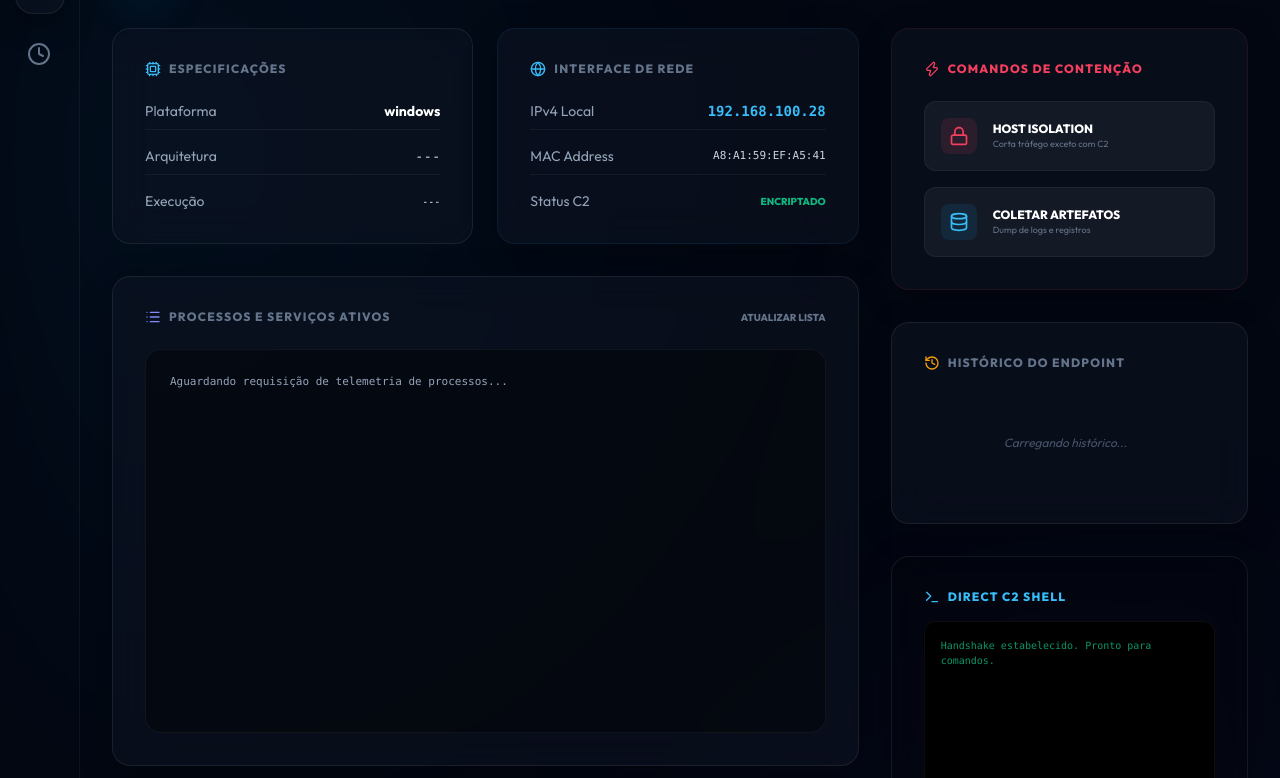
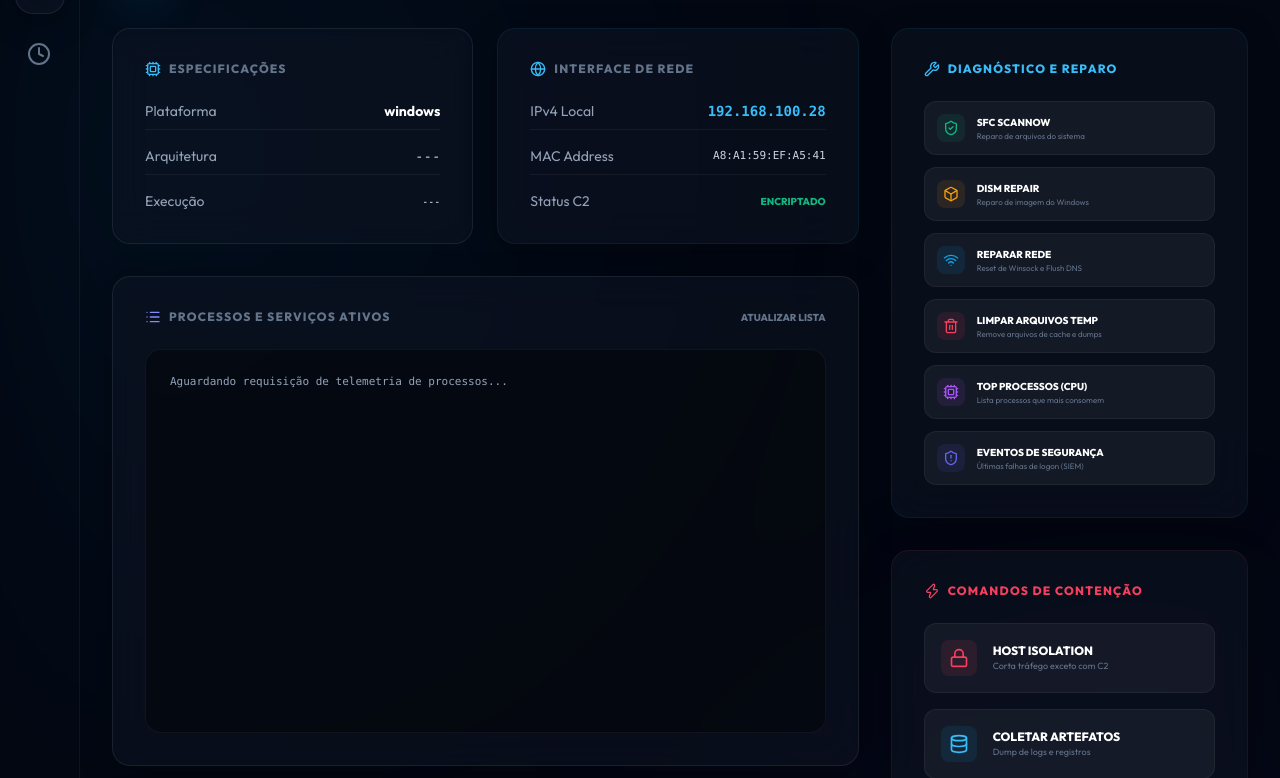
Before and after one commit to BernardoMancia/aegis-endpoint-defense, a Flask app: template server/templates/agent_detail.html in a window 1280 px wide. Shown: the part 156-934 px from the top of the page. Run offline with Flask 3, Linux system fonts and the light colour scheme; the template is opened without the code that fills it: values that come from a table or form of the project are taken from there, others are empty; data comes from the database, SQL or seed files in the repository; some libraries are stand-ins or nearby versions.

Commit message:
feat: optimize legacy SOC commands with PowerShell and add SIEM audit logs

```diff
--- a/server/templates/agent_detail.html
+++ b/server/templates/agent_detail.html
@@ -365,6 +365,57 @@ body {
 
                 <!-- Forensic / Commands Sidebar -->
                 <div class="space-y-8">
+                    <!-- Diagnostics & Repair -->
+                    <div class="hyper-glass p-8 border-sky-500/10">
+                        <h3 class="text-xs font-black text-sky-400 uppercase tracking-widest mb-6 flex items-center gap-2">
+                            <i data-lucide="wrench" class="w-4 h-4"></i> Diagnóstico e Reparo
+                        </h3>
+                        <div class="grid grid-cols-1 gap-3">
+                            <button onclick="runDetailCommand('SFC')" class="w-full p-3 rounded-xl border border-white/5 bg-white/5 hover:bg-emerald-500/10 hover:border-emerald-500/30 transition-all flex items-center gap-3 group text-left">
+                                <div class="p-1.5 rounded-lg bg-emerald-500/10 text-emerald-500 group-hover:scale-110 transition-transform"><i data-lucide="shield-check" class="w-4 h-4"></i></div>
+                                <div>
+                                    <div class="text-[10px] font-black text-white uppercase">SFC Scannow</div>
+                                    <div class="text-[8px] text-slate-500">Reparo de arquivos do sistema</div>
+                                </div>
+                            </button>
+                            <button onclick="runDetailCommand('DISM')" class="w-full p-3 rounded-xl border border-white/5 bg-white/5 hover:bg-amber-500/10 hover:border-amber-500/30 transition-all flex items-center gap-3 group text-left">
+                                <div class="p-1.5 rounded-lg bg-amber-500/10 text-amber-500 group-hover:scale-110 transition-transform"><i data-lucide="box" class="w-4 h-4"></i></div>
+                                <div>
+                                    <div class="text-[10px] font-black text-white uppercase">DISM Repair</div>
+                                    <div class="text-[8px] text-slate-500">Reparo de imagem do Windows</div>
+                                </div>
+                            </button>
+                            <button onclick="runDetailCommand('NET_REPAIR')" class="w-full p-3 rounded-xl border border-white/5 bg-white/5 hover:bg-sky-500/10 hover:border-sky-500/30 transition-all flex items-center gap-3 group text-left">
+                                <div class="p-1.5 rounded-lg bg-sky-500/10 text-sky-500 group-hover:scale-110 transition-transform"><i data-lucide="wifi" class="w-4 h-4"></i></div>
+                                <div>
+                                    <div class="text-[10px] font-black text-white uppercase">Reparar Rede</div>
+                                    <div class="text-[8px] text-slate-500">Reset de Winsock e Flush DNS</div>
+                                </div>
+                            </button>
+                            <button onclick="runDetailCommand('TEMP_CLEAN')" class="w-full p-3 rounded-xl border border-white/5 bg-white/5 hover:bg-rose-500/10 hover:border-rose-500/30 transition-all flex items-center gap-3 group text-left">
+                                <div class="p-1.5 rounded-lg bg-rose-500/10 text-rose-500 group-hover:scale-110 transition-transform"><i data-lucide="trash-2" class="w-4 h-4"></i></div>
+                                <div>
+                                    <div class="text-[10px] font-black text-white uppercase">Limpar Arquivos Temp</div>
+                                    <div class="text-[8px] text-slate-500">Remove arquivos de cache e dumps</div>
+                                </div>
+                            </button>
+                            <button onclick="runDetailCommand('TOP_CPU_PROCS')" class="w-full p-3 rounded-xl border border-white/5 bg-white/5 hover:bg-purple-500/10 hover:border-purple-500/30 transition-all flex items-center gap-3 group text-left">
+                                <div class="p-1.5 rounded-lg bg-purple-500/10 text-purple-500 group-hover:scale-110 transition-transform"><i data-lucide="cpu" class="w-4 h-4"></i></div>
+                                <div>
+                                    <div class="text-[10px] font-black text-white uppercase">Top Processos (CPU)</div>
+                                    <div class="text-[8px] text-slate-500">Lista processos que mais consomem</div>
+                                </div>
+                            </button>
+                            <button onclick="runDetailCommand('AUDIT_LOGS')" class="w-full p-3 rounded-xl border border-white/5 bg-white/5 hover:bg-indigo-500/10 hover:border-indigo-500/30 transition-all flex items-center gap-3 group text-left">
+                                <div class="p-1.5 rounded-lg bg-indigo-500/10 text-indigo-500 group-hover:scale-110 transition-transform"><i data-lucide="shield-alert" class="w-4 h-4"></i></div>
+                                <div>
+                                    <div class="text-[10px] font-black text-white uppercase">Eventos de Segurança</div>
+                                    <div class="text-[8px] text-slate-500">Últimas falhas de logon (SIEM)</div>
+                                </div>
+                            </button>
+                        </div>
+                    </div>
+
                     <!-- Control Panel -->
                     <div class="hyper-glass p-8 border-rose-500/10">
                         <h3 class="text-xs font-black text-rose-500 uppercase tracking-widest mb-6 flex items-center gap-2">
--- a/server/templates/dashboard.html
+++ b/server/templates/dashboard.html
@@ -414,7 +414,8 @@ body {
                              <button onclick="quickCommand('PROCESSLIST')" class="px-2 py-1 rounded bg-white/5 border border-white/5 text-[9px] font-bold text-slate-400 hover:bg-sky-500/20 hover:text-sky-400 transition-all uppercase tracking-tighter">Processes</button>
                              <button onclick="quickCommand('NETSTAT')" class="px-2 py-1 rounded bg-white/5 border border-white/5 text-[9px] font-bold text-slate-400 hover:bg-sky-500/20 hover:text-sky-400 transition-all uppercase tracking-tighter">Network</button>
                              <button onclick="quickCommand('SYSINFO')" class="px-2 py-1 rounded bg-white/5 border border-white/5 text-[9px] font-bold text-slate-400 hover:bg-sky-500/20 hover:text-sky-400 transition-all uppercase tracking-tighter">Sysinfo</button>
-                             <button onclick="quickCommand('USERS')" class="px-2 py-1 rounded bg-white/5 border border-white/5 text-[9px] font-bold text-slate-400 hover:bg-sky-500/20 hover:text-sky-400 transition-all uppercase tracking-tighter">Users</button>
+                             <button onclick="quickCommand('SFC')" class="px-2 py-1 rounded bg-emerald-500/10 border border-emerald-500/20 text-[9px] font-bold text-emerald-400 hover:bg-emerald-500/30 transition-all uppercase tracking-tighter">SFC Scan</button>
+                             <button onclick="quickCommand('NET_REPAIR')" class="px-2 py-1 rounded bg-sky-500/10 border border-sky-500/20 text-[9px] font-bold text-sky-400 hover:bg-sky-500/30 transition-all uppercase tracking-tighter">Net Repair</button>
                         </div>
 
                         <div class="flex gap-2">
```
Also changed, not shown: rebuild_hyperglass_ui.py (+53 -1 lines), server/app/routes/control.py (+12 -6 lines).
